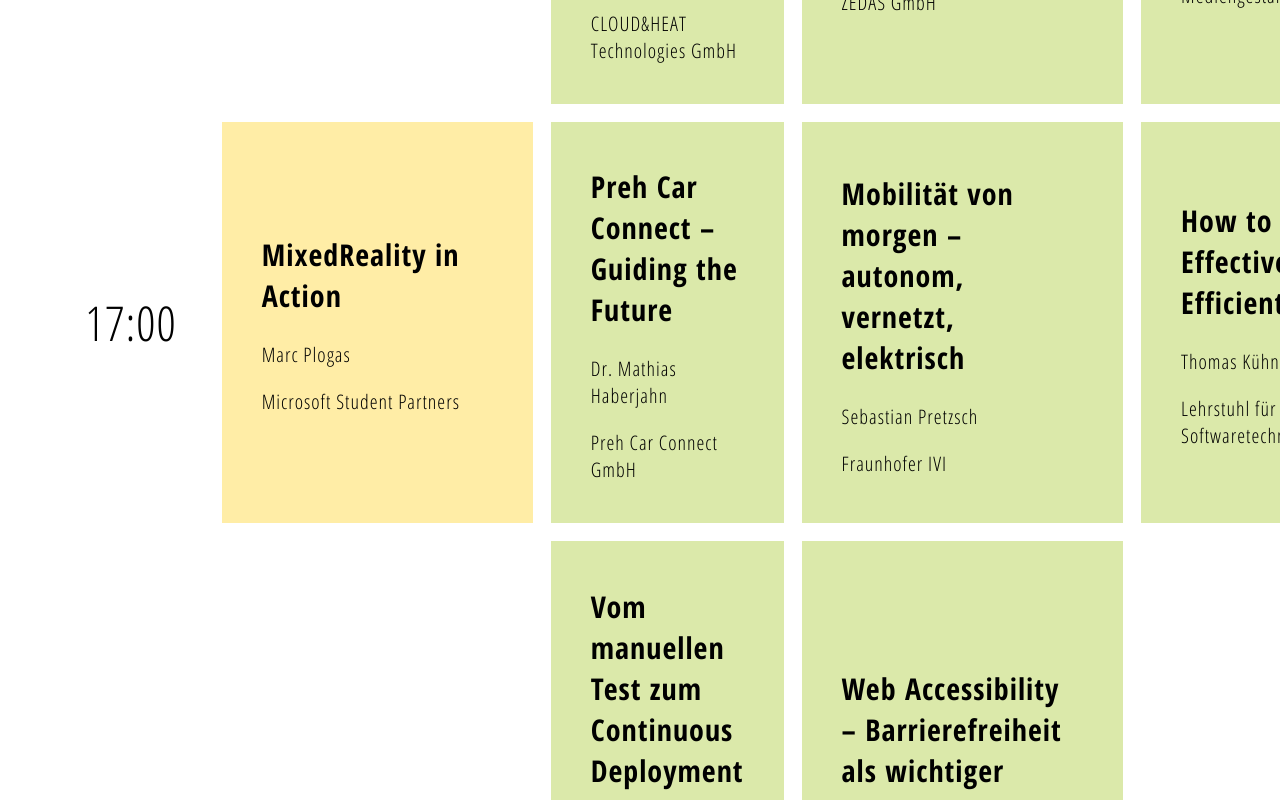
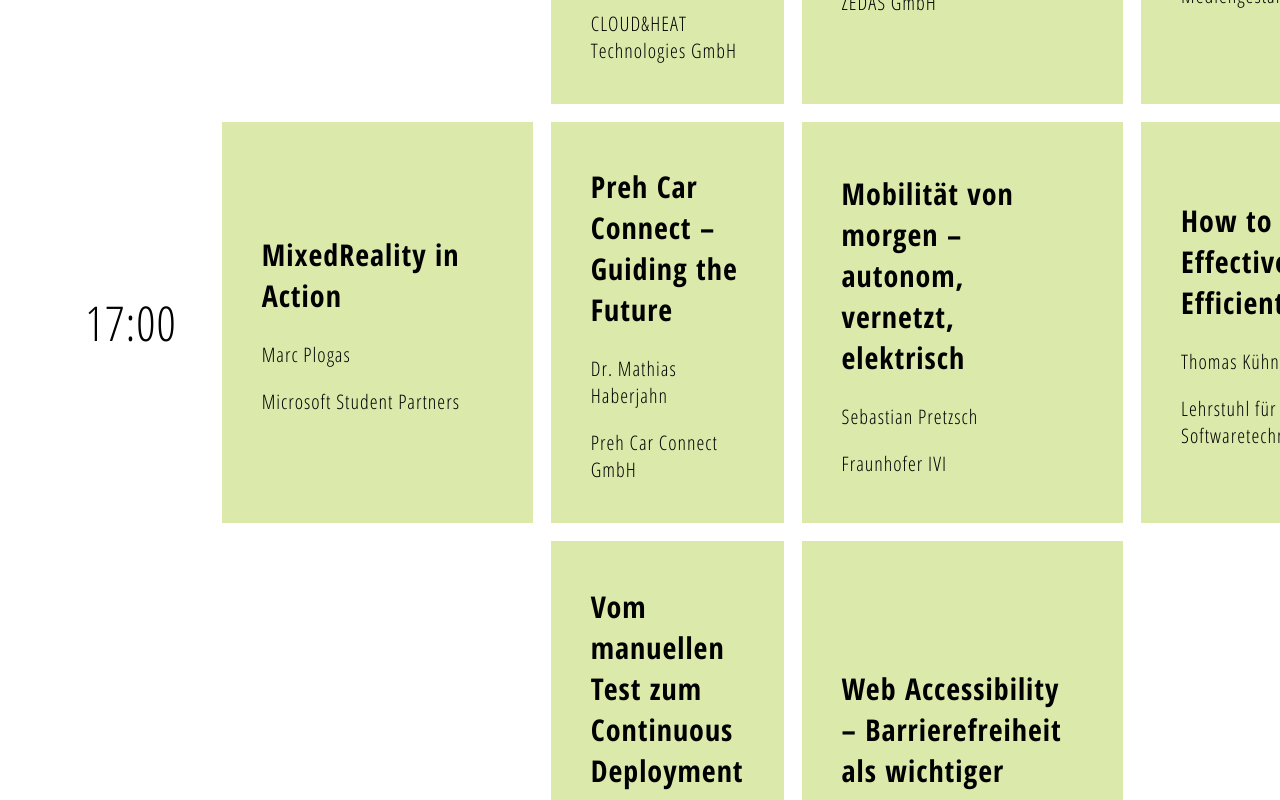
Before and after one commit to LeonardFollner/output-screen, a React (Create React App) app: page / in a window 1280 px wide. Shown: the part 1200-2000 px from the top of the page. Built offline with nearby package versions, Linux system fonts and the light colour scheme.

Commit message:
TASK: extracted events into own component fixed coloring of events with different type than roomType

```diff
--- /dev/null
+++ b/src/Event.js
@@ -0,0 +1,19 @@
+import React, {Component} from 'react';
+
+class Event extends Component {
+    render() {
+        return (
+            <td key={this.props.roomNr} colSpan={1}
+                className={this.props.type}>
+                <h2>{this.props.event.title}</h2>
+                {this.props.event.details.map(detail => {
+                    return (
+                        <p key={detail}>{detail}</p>
+                    )
+                })}
+            </td>
+        );
+    }
+}
+
+export default Event;
--- a/src/TimeSlot.js
+++ b/src/TimeSlot.js
@@ -1,4 +1,5 @@
 import React, {Component} from 'react';
+import Event from "./Event";
 
 class TimeSlot extends Component {
     render() {
@@ -10,15 +11,8 @@
                     const event = this.props.rooms[roomNr].events[this.props.time];
                     if (event) {
                         return (
-                            <td key={roomNr} colSpan={1}
-                                className={roomType.toLowerCase()}>
-                                <h2>{event.title}</h2>
-                                {event.details.map(detail => {
-                                    return (
-                                        <p key={detail}>{detail}</p>
-                                    )
-                                })}
-                            </td>
+                            <Event roomNr={roomNr} type={event.type ? event.type.toLowerCase() : roomType.toLowerCase()}
+                                   event={event}/>
                         )
                     } else {
                         return <td key={roomNr}/>
--- a/src/data/events.json
+++ b/src/data/events.json
@@ -35,7 +35,8 @@
           "title": "Informationen OUTPUT App",
           "details": [
             "Dr. Thomas Springer"
-          ]
+          ],
+          "type": "LIVE"
         },
         "14:15": {
           "title": "Gastvortrag Prof. Dr. Norbert Knoll",
@@ -61,7 +62,8 @@
           "details": [
             "Marc Plogas",
             "Microsoft Student Partners"
-          ]
+          ],
+          "type": "LECTURE"
         }
       }
     },
```
Also changed, not shown: src/App.js (+0 -8 lines).
